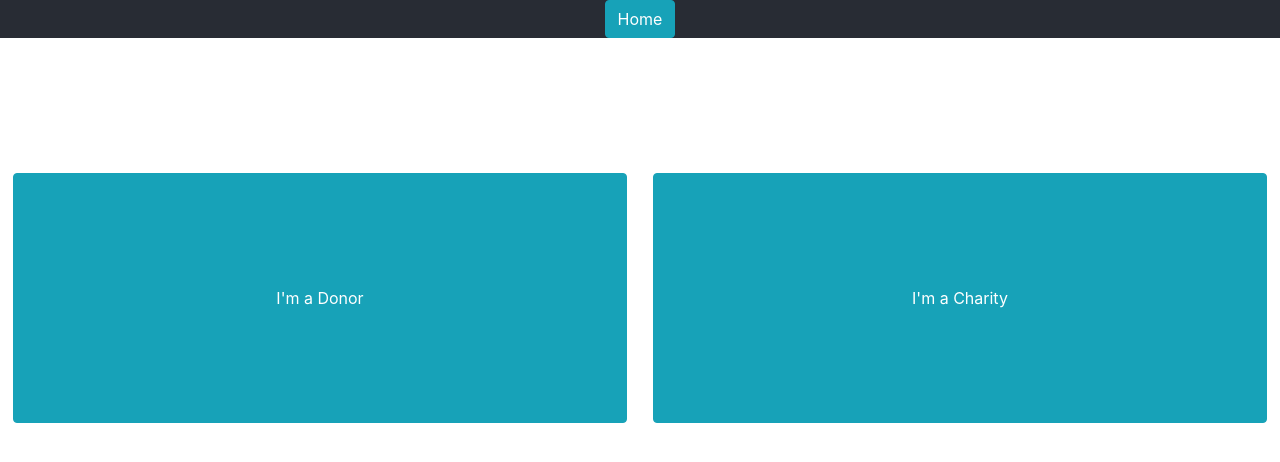
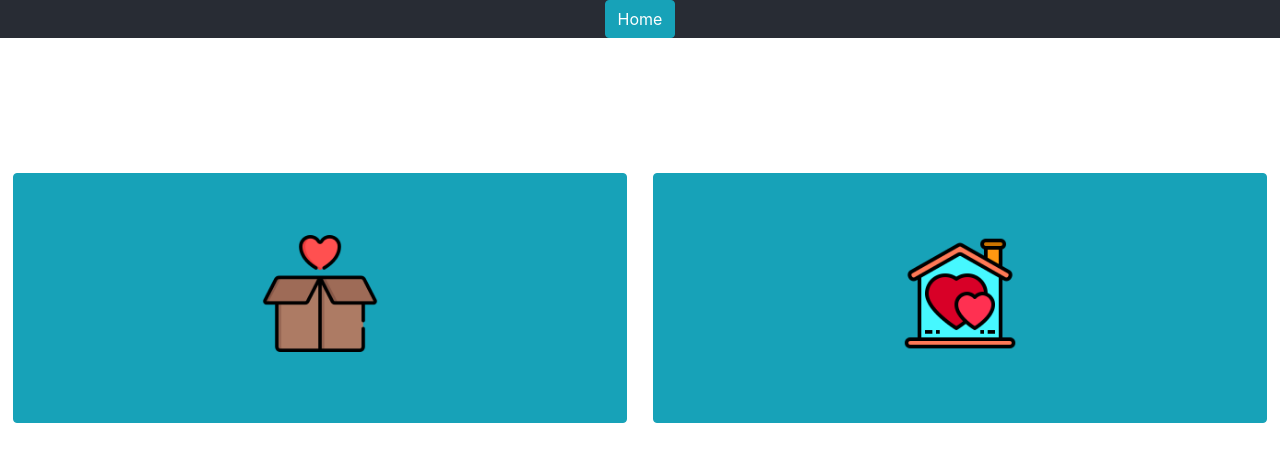
Before and after one commit to mohaimenhasan/Image-Recognition-Charity-Matcher-TOHacks2019, a React (Create React App) app in the folder frontend/: page / in a window 1280 px wide. Shown: the top 462 px of the page. Built offline with nearby package versions, Linux system fonts and the light colour scheme; no server answers; what google-maps-react would draw is missing.

Commit message:
css changes

```diff
--- a/frontend/src/App.css
+++ b/frontend/src/App.css
@@ -59,3 +59,12 @@
   left: 0;
   right: 0;
 }
+
+.icon{
+  width:20%;
+}
+
+.label{
+  top:-50px;
+  font-size: 100%
+}
--- a/frontend/src/components/home.js
+++ b/frontend/src/components/home.js
@@ -11,8 +11,11 @@ class Home extends Component {
     render() {
         return (
             <div style={{ "width": "100%" , "alignContent":"center", "height":"500px"}}>
-                <a href="/user" class="btn btn-info" role="button" id="button">I'm a Donor</a>
-                <a href="/charity" class="btn btn-info" role="button" id="button">I'm a Charity</a>
+                <a href="/user" class="btn btn-info" role="button" id="button">
+                <img src='heart-box.png' alt='' className='icon'/>
+                <div><p className='label'>I'm a Donor</p></div></a>
+                <a href="/charity" class="btn btn-info" role="button" id="button"><img src='heart.png' alt='' className='icon'/>
+                <p className='label'>I'm a Charity</p></a>
             </div>
         );
     }
```
Also changed, not shown: frontend/public/heart-box.png (added), frontend/public/heart.png (added).
